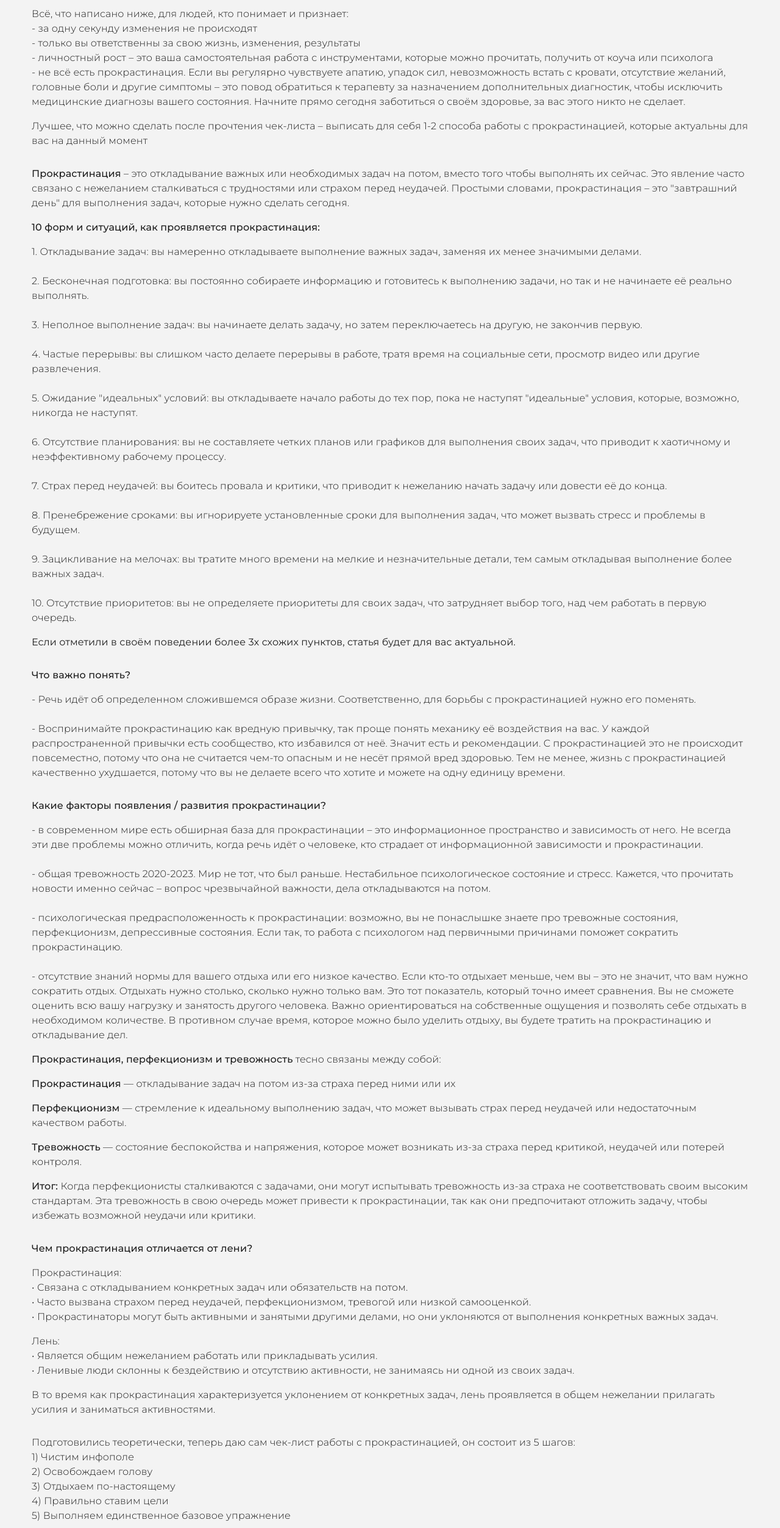
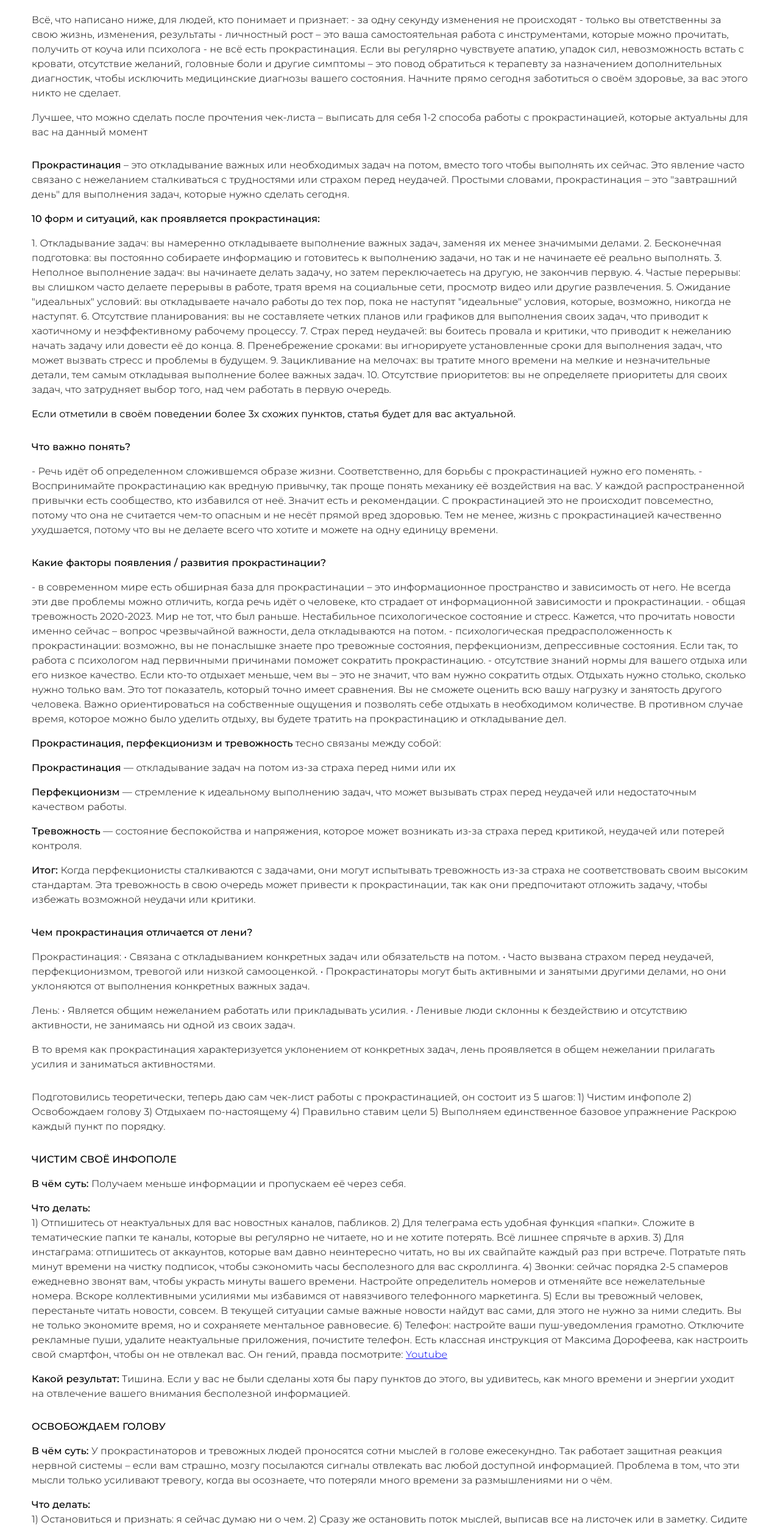
Before and after one commit to aiekseu/basalgina-psy, a Next.js app: page /procrastination in a window 1280 px wide. Shown: the part 263-2768 px from the top of the page at 61% size. Built offline with nearby package versions, Linux system fonts and the light colour scheme.

Commit message:
fix hydration

```diff
--- a/app/layout.js
+++ b/app/layout.js
@@ -1,5 +1,3 @@
-import AppThemeProvider from '@/src/theme/theme-provider';
-
 export const metadata = {
 	title: 'Психолог Таня Басалгина',
 	description:
@@ -14,9 +12,7 @@ export const metadata = {
 export default function RootLayout({ children }) {
 	return (
 		<html lang='ru'>
-			<body>
-				<AppThemeProvider>{children}</AppThemeProvider>
-			</body>
+			<body>{children}</body>
 		</html>
 	);
 }
--- a/app/page.js
+++ b/app/page.js
@@ -10,6 +10,7 @@ import LoadingScreen from '@/src/loading';
 import Footer from '@/src/ui/footer';
 import MobileLikeView from '@/app/mobile-like-view';
 import { Analytics } from '@vercel/analytics/react';
+import AppThemeProvider from '@/src/theme/theme-provider';
 
 export default function Home() {
 	const [loaded, setLoaded] = useState(false);
@@ -27,6 +28,7 @@ export default function Home() {
 	return (
 		<>
 			{!loaded && <LoadingScreen />}
+			<AppThemeProvider>
 				<MobileLikeView>
 					<HeroSection />
 					<WhoIWorkWithSection />
@@ -35,6 +37,7 @@ export default function Home() {
 					<EducationSection />
 					<Footer />
 				</MobileLikeView>
+			</AppThemeProvider>
 			<Analytics />
 		</>
 	);
--- a/app/procrastination/page.js
+++ b/app/procrastination/page.js
@@ -1,6 +1,6 @@
 'use client';
 
-import React from 'react';
+import React, { useEffect, useState } from 'react';
 import MobileLikeView from './borders';
 import { Analytics } from '@vercel/analytics/react';
 import { Text } from '@/src/ui/text';
@@ -18,14 +18,26 @@ import Goals from '@/src/procrastination-page/10-goals';
 import BaseTask from '@/src/procrastination-page/11-base-task';
 import Books from '@/src/procrastination-page/13-books';
 import Tecniques from '@/src/procrastination-page/12-tecniques';
+import LoadingScreen from '@/src/loading';
 
 export default function ProcrastinationPage() {
+	const [loaded, setLoaded] = useState(false);
+
+	useEffect(() => {
+		setLoaded(true);
+		if (loaded) {
+			document.body.style.overflow = 'scroll';
+			console.log('Разработка сайта - https://t.me/aiekseu');
+		}
+	}, [loaded]);
+
 	return (
 		<>
+			{!loaded && <LoadingScreen />}
 			<MobileLikeView>
 				<main style={{ padding: '0px 12px' }}>
 					<ProcrastinationAppbar />
-					<Text variant={'h3'} component={'h1'} accent>
+					<Text variant={'h4'} component={'h1'} accent>
 						Чеклист работы с прокрастинацией
 					</Text>
 					<ProcrastinationDisclaimer style={{ marginTop: 30 }} />
--- a/src/procrastination-page/10-goals.js
+++ b/src/procrastination-page/10-goals.js
@@ -16,7 +16,10 @@ const Goals = props => {
 				с не теми целями
 			</Paragraph>
 			<Paragraph>
-				<Text fontWeight={500}>Что делать:</Text>
+				<Text fontWeight={500} component={'span'}>
+					Что делать:
+				</Text>
+				<br />
 				{`1.\tИщем глубинную мотивацию ваших целей: «Зачем мы это делаем?» Ознакомьтесь с роликом, чтобы понять: `}
 				<a
 					href={
--- a/src/procrastination-page/2-what-is-procrastination.js
+++ b/src/procrastination-page/2-what-is-procrastination.js
@@ -15,9 +15,7 @@ const WhatIsProcrastination = props => {
 				часто связано с нежеланием сталкиваться с трудностями или страхом перед неудачей. Простыми словами,
 				прокрастинация – это {'"'}завтрашний день{'"'} для выполнения задач, которые нужно сделать сегодня.
 			</Paragraph>
-			<Paragraph>
-				<Text fontWeight={500}>10 форм и ситуаций, как проявляется прокрастинация:</Text>
-			</Paragraph>
+			<Paragraph fontWeight={500}>10 форм и ситуаций, как проявляется прокрастинация:</Paragraph>
 			<Paragraph>{`1.\tОткладывание задач: вы намеренно откладываете выполнение важных задач, заменяя их менее значимыми делами.
 
 2.\tБесконечная подготовка: вы постоянно собираете информацию и готовитесь к выполнению задачи, но так и не начинаете её реально выполнять.
--- a/src/procrastination-page/7-clearing.js
+++ b/src/procrastination-page/7-clearing.js
@@ -15,8 +15,11 @@ const Clearing = props => {
 				Получаем меньше информации и пропускаем её через себя.
 			</Paragraph>
 			<Paragraph>
-				<Text fontWeight={500}>Что делать:</Text>
-				{`1)\tОтпишитесь от неактуальных для вас новостных каналов, пабликов.
+				<Text fontWeight={500} component={'span'}>
+					Что делать:
+				</Text>
+				<br />
+				{`\n1)\tОтпишитесь от неактуальных для вас новостных каналов, пабликов.
 2)\tДля телеграма есть удобная функция «папки». Сложите в тематические папки те каналы, которые вы регулярно не читаете, но и не хотите потерять. Всё лишнее спрячьте в архив.
 3)\tДля инстаграма: отпишитесь от аккаунтов, которые вам давно неинтересно читать, но вы их свайпайте каждый раз при встрече. Потратьте пять минут времени на чистку подписок, чтобы сэкономить часы бесполезного для вас скроллинга.
 4)\tЗвонки: сейчас порядка 2-5 спамеров ежедневно звонят вам, чтобы украсть минуты вашего времени. Настройте определитель номеров и отменяйте все нежелательные номера. Вскоре коллективными усилиями мы избавимся от навязчивого телефонного маркетинга.
--- a/src/procrastination-page/8-clearing-head.js
+++ b/src/procrastination-page/8-clearing-head.js
@@ -18,7 +18,10 @@ const ClearingHead = props => {
 				ни о чём.
 			</Paragraph>
 			<Paragraph>
-				<Text fontWeight={500}>Что делать:</Text>
+				<Text fontWeight={500} component={'span'}>
+					Что делать:
+				</Text>
+				<br />
 				{`1)\tОстановиться и признать: я сейчас думаю ни о чем.
 2)\tСразу же остановить поток мыслей, выписав все на листочек или в заметку. Сидите и в течение 5-10 минут пишете, пока не поймете, что всё из себя достали, абсолютно все мысли. Не ранжируйте, не ищите формулировок, это может быть поток несвязного бреда.
 3)\tСделайте это своей привычкой каждый раз, когда с вами случается приступ многомыслия.
--- a/src/procrastination-page/9-relax.js
+++ b/src/procrastination-page/9-relax.js
@@ -15,7 +15,10 @@ const Relax = props => {
 				Учимся правильно отдыхать – да, это тоже привычка и навык.
 			</Paragraph>
 			<Paragraph>
-				<Text fontWeight={500}>Что делать:</Text>
+				<Text fontWeight={500} component={'span'}>
+					Что делать:
+				</Text>
+				<br />
 				{`1)\tКонтролируем качество сна, в него входит:
 – сон в одно и то же время: оптимально увеличение секреции кортизола корой надпочечников и в фазу начала выработки мелатонина.
 – длительность сна: оптимальная от 6,5 до 9,5 часов для взрослого человека
```
Lines whose indentation alone changed are shown as unchanged.
